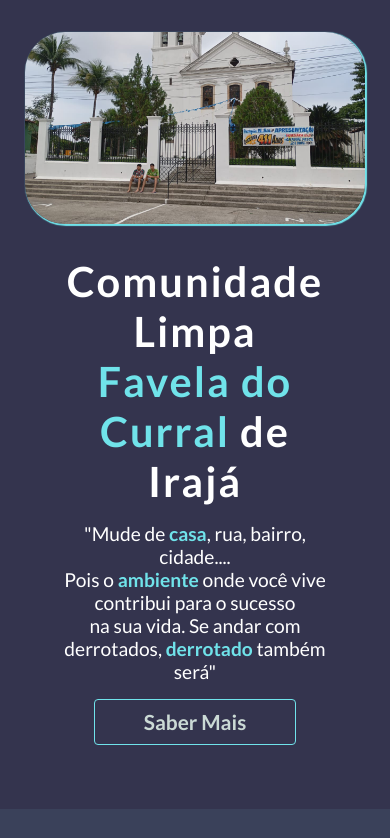
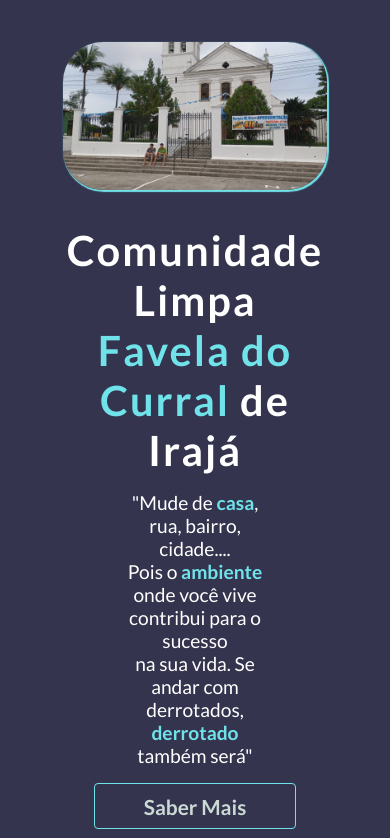
Before and after one commit to eknerph/landpex, a plain HTML site: page index.html in a window 390 px wide. Shown: the top 838 px of the page. Drawn offline with Linux system fonts and the light colour scheme.

Commit message:
[feat]Adequando estrutura para media query

```diff
--- a/style.css
+++ b/style.css
@@ -103,30 +103,32 @@ main {
   display: flex;
   flex-direction: column;
   gap: 2rem;
+  padding: 10px 8%;
 }
 
 section {
-  padding: 2rem 4rem;
+  padding: 2rem 2rem;
 }
 
 .first-section {
   display: flex;
-  justify-content: center;
-  gap: 8rem;
+  justify-content: space-around;
+  gap: 20px;
   flex-wrap: wrap;
   align-items: center;
   min-height: 350px;
 }
 
-.first-section > div {
+.first-section .box-title {
   display: flex;
   flex-direction: column;
   gap: 1rem;
-  min-width: 200px;
+  max-width: 58%;
+
 }
 
 .first-section div h1 {
-  font-size: 3rem;
+  font-size: 2.5rem;
   color: var(--white);
   letter-spacing: 2px;
 }
@@ -136,19 +138,18 @@ strong {
 }
 
 .first-section p {
-  font-size: 1.6rem;
+  font-size: 1.4rem;
   color: var(--white);
 }
 
 .box-img-main {
-  position: relative;
-  animation: flutuar 2s ease-in-out infinitive alternate;
+
   width: 550px;
 }
 
 .img-profile {
   border-radius: 40px;
-  width: 130%;
+  width: 100%;
 }
 
 .second-section {
@@ -162,8 +163,8 @@ strong {
 }
 
 .cronog {
-  width: 1350px;
-  height: 580px;
+  width: 950px;
+  height: 410px;
 
 }
 
```
